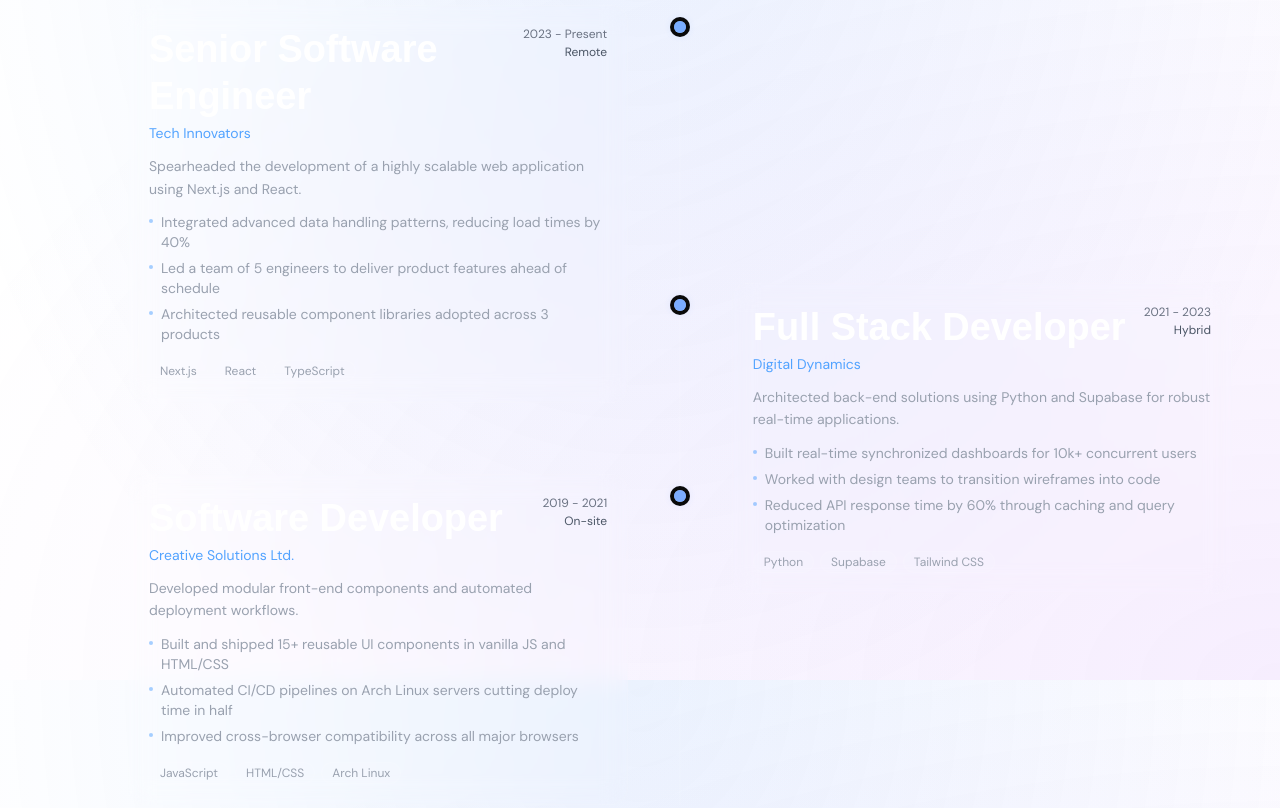
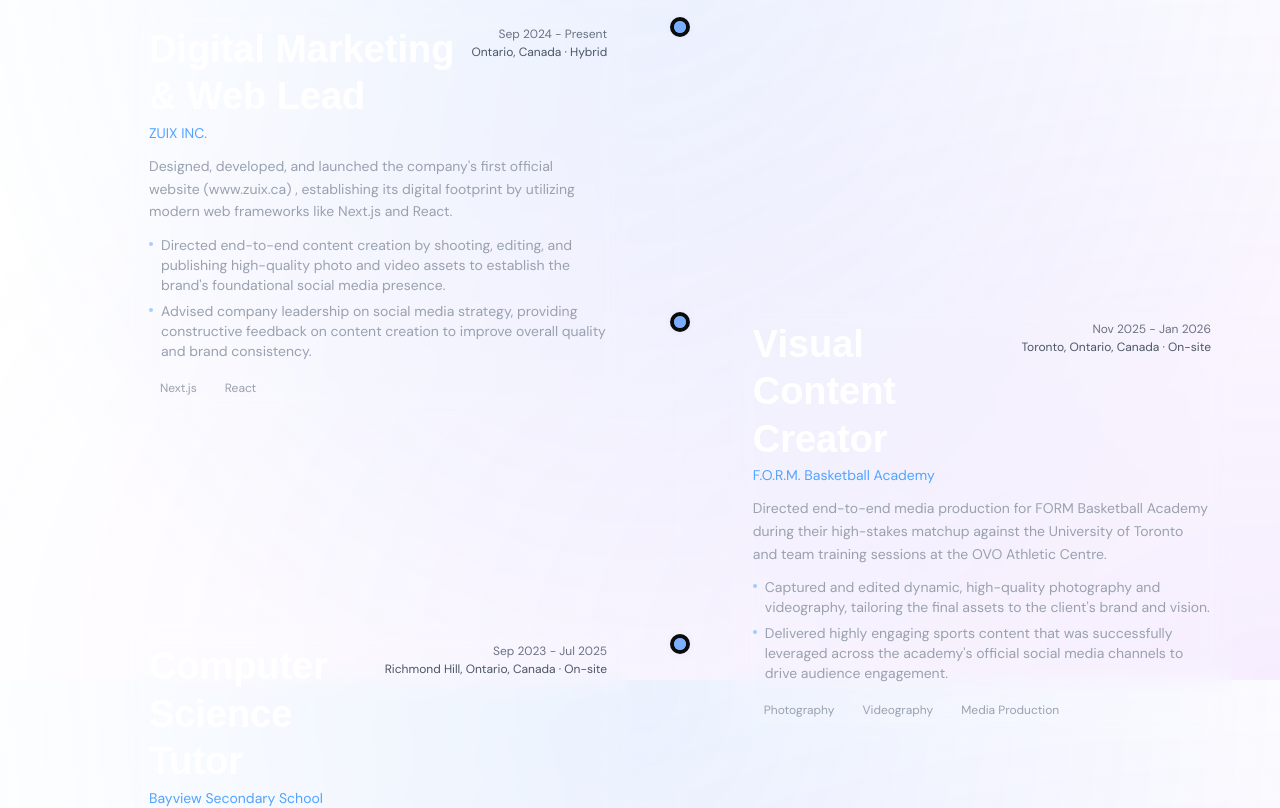
Before and after one commit to qwzynx/Portfolio, a Next.js app: page / in a window 1280 px wide. Shown: the part 1720-2528 px from the top of the page. Built offline with nearby package versions, Linux system fonts and the light colour scheme; a web font is replaced by a local one.

Commit message:
giving accurate information for the experiences and projects

```diff
--- a/app/components/experience.tsx
+++ b/app/components/experience.tsx
@@ -2,43 +2,53 @@
 
 const experiences = [
   {
-    role: "Senior Software Engineer",
-    company: "Tech Innovators",
-    date: "2023 - Present",
-    location: "Remote",
-    description: "Spearheaded the development of a highly scalable web application using Next.js and React.",
+    role: "Digital Marketing & Web Lead",
+    company: "ZUIX INC.",
+    date: "Sep 2024 - Present",
+    location: "Ontario, Canada · Hybrid",
+    description: "Designed, developed, and launched the company's first official website (www.zuix.ca) , establishing its digital footprint by utilizing modern web frameworks like Next.js and React.",
     bullets: [
-      "Integrated advanced data handling patterns, reducing load times by 40%",
-      "Led a team of 5 engineers to deliver product features ahead of schedule",
-      "Architected reusable component libraries adopted across 3 products",
+      "Directed end-to-end content creation by shooting, editing, and publishing high-quality photo and video assets to establish the brand's foundational social media presence.",
+      "Advised company leadership on social media strategy, providing constructive feedback on content creation to improve overall quality and brand consistency."
     ],
-    tech: ["Next.js", "React", "TypeScript"]
+    tech: ["Next.js", "React"]
   },
   {
-    role: "Full Stack Developer",
-    company: "Digital Dynamics",
-    date: "2021 - 2023",
-    location: "Hybrid",
-    description: "Architected back-end solutions using Python and Supabase for robust real-time applications.",
+    role: "Visual Content Creator",
+    company: "F.O.R.M. Basketball Academy",
+    date: "Nov 2025 - Jan 2026",
+    location: "Toronto, Ontario, Canada · On-site",
+    description: "Directed end-to-end media production for FORM Basketball Academy during their high-stakes matchup against the University of Toronto and team training sessions at the OVO Athletic Centre.",
     bullets: [
-      "Built real-time synchronized dashboards for 10k+ concurrent users",
-      "Worked with design teams to transition wireframes into code",
-      "Reduced API response time by 60% through caching and query optimization",
+      "Captured and edited dynamic, high-quality photography and videography, tailoring the final assets to the client's brand and vision.",
+      "Delivered highly engaging sports content that was successfully leveraged across the academy's official social media channels to drive audience engagement."
     ],
-    tech: ["Python", "Supabase", "Tailwind CSS"]
+    tech: ["Photography", "Videography", "Media Production"]
   },
   {
-    role: "Software Developer",
-    company: "Creative Solutions Ltd.",
-    date: "2019 - 2021",
-    location: "On-site",
-    description: "Developed modular front-end components and automated deployment workflows.",
+    role: "Computer Science Tutor",
+    company: "Bayview Secondary School",
+    date: "Sep 2023 - Jul 2025",
+    location: "Richmond Hill, Ontario, Canada · On-site",
+    description: "Conducted one-on-one tutoring sessions, identifying student knowledge gaps to provide targeted solutions and improve comprehension.",
     bullets: [
-      "Built and shipped 15+ reusable UI components in vanilla JS and HTML/CSS",
-      "Automated CI/CD pipelines on Arch Linux servers cutting deploy time in half",
-      "Improved cross-browser compatibility across all major browsers",
+      "Developed connections with peers through active listening, patience, and empathetic communication.",
+      "Tracked student progress over time, adapting lesson plans to overcome learning challenges and drive positive academic outcomes."
     ],
-    tech: ["JavaScript", "HTML/CSS", "Arch Linux"]
+    tech: ["Teaching", "Mentoring"]
+  },
+  {
+    role: "STEM Instructor",
+    company: "Envision Robotics STEM Education Inc.",
+    date: "Dec 2024 - Mar 2025",
+    location: "Markham, Ontario, Canada · On-site",
+    description: "Facilitated interactive STEM workshops for youth, translating complex robotics, 3D printing, and coding concepts into accessible lessons.",
+    bullets: [
+      "Assessed individual learning styles and adjusted teaching methods dynamically to deliver tailored educational solutions.",
+      "Maintained and troubleshot technical equipment in real-time, preventing classroom disruptions.",
+      "Built rapport with students and parents through clear communication, fostering a supportive learning environment."
+    ],
+    tech: ["Robotics", "3D Printing", "Python", "Coding"]
   }
 ];
 
--- a/app/components/projects.tsx
+++ b/app/components/projects.tsx
@@ -5,40 +5,21 @@
 
 const projects = [
   {
-    title: "Portfolio Website",
+    title: "Undercut",
+    date: "Jan 2026 – Feb 2026",
     description:
-      "A personal portfolio website built with Next.js and TailwindCSS to showcase my AI/ML projects, qualifications, and technical skills. Features modern design with smooth animations, GitHub API integration, and responsive layout.",
-    image: "/project1.png",
-    tech: ["Next.js", "TypeScript", "TailwindCSS", "Framer Motion", "GraphQL"],
-    gradient: "from-pink-500 to-pink-300",
-    github: "https://github.com",
-    live: "https://example.com",
-  },
-  {
-    title: "Analytics Dashboard",
-    description:
-      "A real-time analytics dashboard with interactive charts, data visualizations, and live metrics tracking. Features responsive design with glassmorphism UI elements and WebSocket-powered real-time updates.",
-    image: "/project2.png",
-    tech: ["React", "Python", "Supabase", "D3.js", "WebSocket"],
-    gradient: "from-blue-500 to-cyan-400",
-    github: "https://github.com",
-    live: "https://example.com",
-  },
-  {
-    title: "Task Manager Pro",
-    description:
-      "A full-stack task management application featuring a drag-and-drop Kanban board, real-time collaboration, user authentication, and automated deployment pipelines. Built with a focus on performance and accessibility.",
-    image: "/project3.png",
-    tech: ["Next.js", "Node.js", "PostgreSQL", "Prisma", "Docker"],
-    gradient: "from-purple-500 to-violet-400",
-    github: "https://github.com",
-    live: "https://example.com",
-  },
+      "Undercut is a full-stack AI platform designed to identify underpriced vehicle listings in real-time. Built during a hackathon, it leverages high-performance data scrapers to rapidly collect market data, which is then analyzed using advanced AI to spot the best deals instantly.",
+    image: "/undercut.png",
+    tech: ["Next.js", "React", "AI", "Python", "Data Scraping"],
+    gradient: "from-blue-500 to-indigo-400",
+    github: "", // No explicit GitHub link provided yet
+    live: "https://undercut-seven.vercel.app/",
+  }
 ];
 
 function ProjectCard({ project }: { project: (typeof projects)[0] }) {
   return (
-    <div className="w-full max-w-md group bg-white/[0.03] backdrop-blur-md border border-white/8 rounded-2xl p-4 hover:bg-white/[0.05] hover:border-white/15 transition-all duration-300">
+    <div className="w-full max-w-md group bg-white/[0.03] backdrop-blur-md border border-white/8 rounded-2xl p-4 hover:bg-white/[0.05] hover:border-white/15 transition-all duration-300 mx-auto">
       {/* Image with gradient border */}
       <div
         className={`relative p-[3px] rounded-xl bg-linear-to-br ${project.gradient} shadow-lg group-hover:shadow-2xl transition-shadow duration-500`}
@@ -57,11 +38,12 @@
       {/* Content */}
       <div className="mt-4">
         {/* Title row with icons */}
-        <div className="flex items-center gap-3 mb-2">
+        <div className="flex bg-transparent items-center gap-3 mb-1">
           <span className="text-xl font-bold text-white leading-tight">
             {project.title}
           </span>
           <div className="flex items-center gap-2 ml-auto">
+            {project.github && (
               <a
                 href={project.github}
                 target="_blank"
@@ -71,6 +53,8 @@
               >
                 <FaGithub size={22} />
               </a>
+            )}
+            {project.live && (
               <a
                 href={project.live}
                 target="_blank"
@@ -80,8 +64,12 @@
               >
                 <HiExternalLink size={24} />
               </a>
+            )}
           </div>
         </div>
+
+        {/* Date */}
+        <p className="text-xs text-blue-400 font-medium mb-3">{project.date}</p>
 
         {/* Description */}
         <p className="text-gray-400 text-sm leading-relaxed mb-4">
```
Also changed, not shown: public/undercut.png (added). Lines whose indentation alone changed are shown as unchanged.
